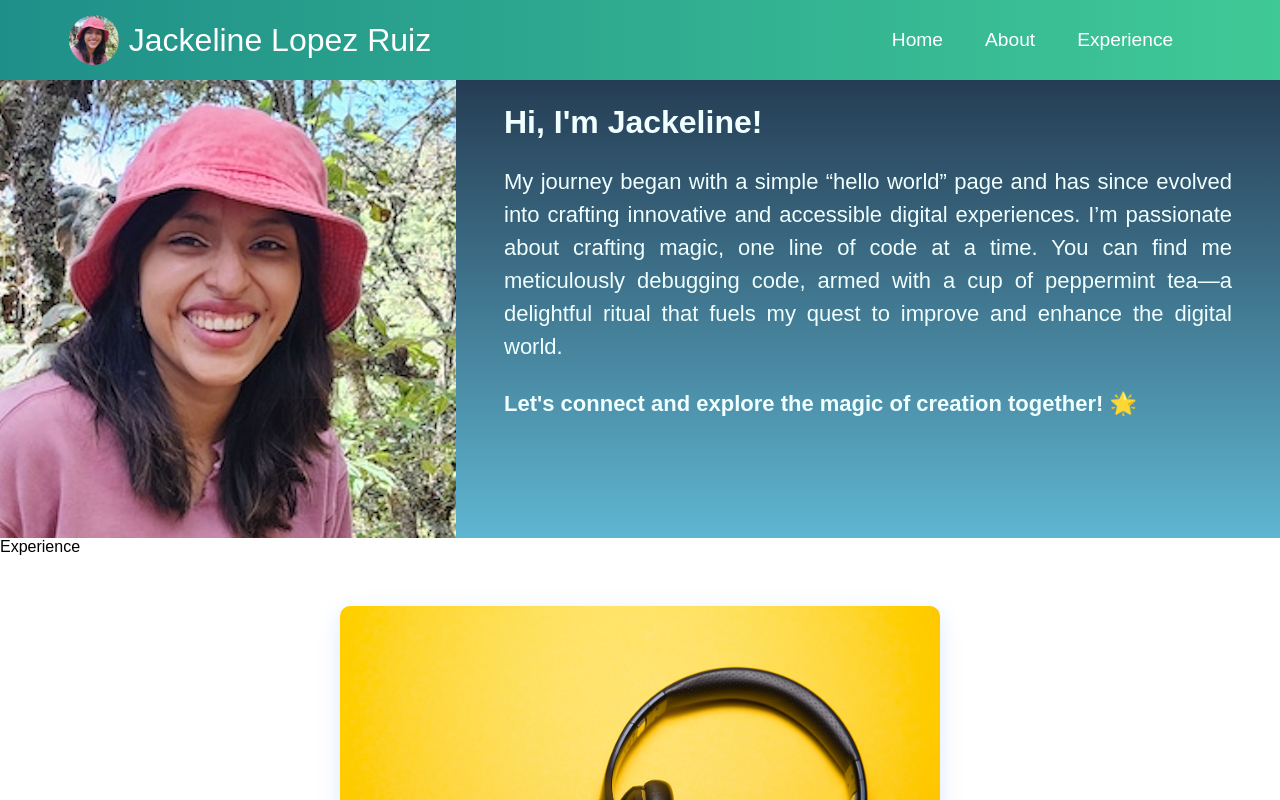
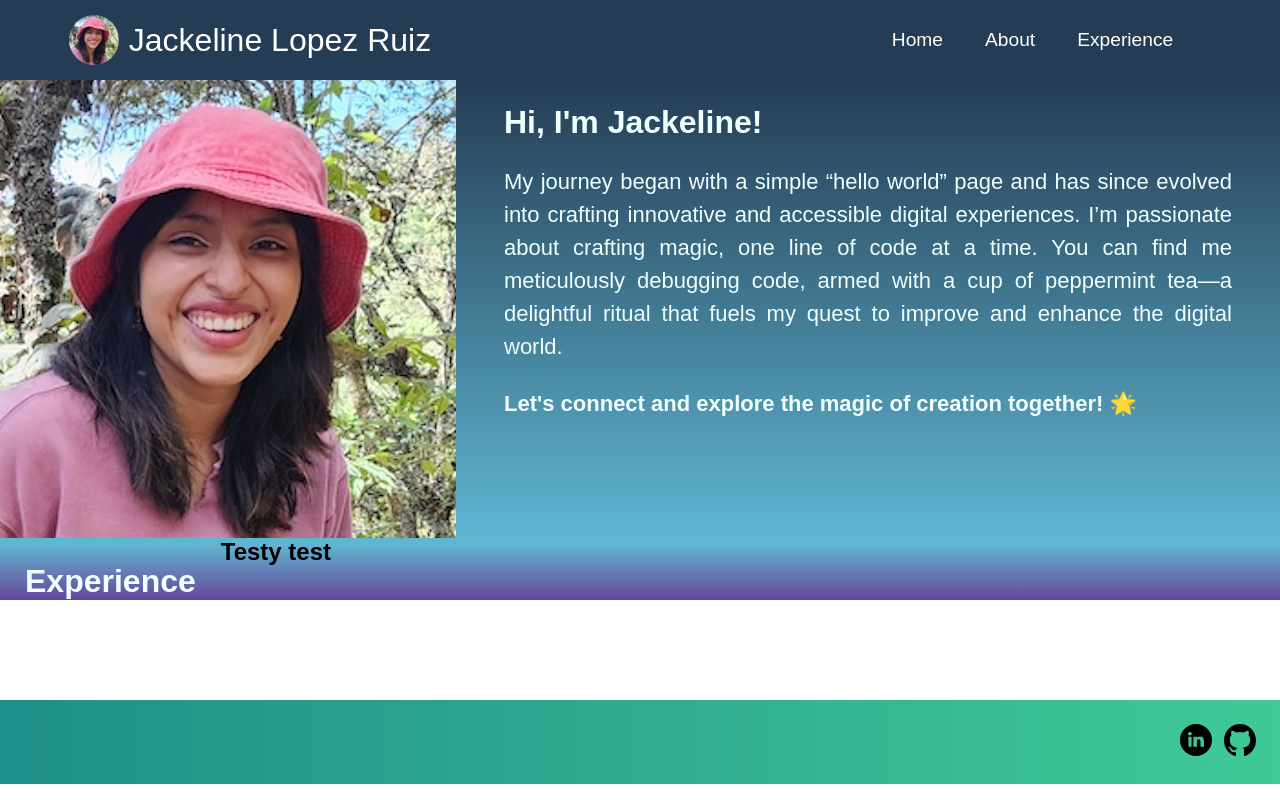
Before and after one commit to JLopezRuiz/website, a React (Create React App) app: page / in a window 1280 px wide. Shown: the top 800 px of the page. Built offline with nearby package versions, Linux system fonts and the light colour scheme.

Commit message:
add todos; changes to navbar; style experience page

```diff
--- a/src/components/navbar/Navbar.js
+++ b/src/components/navbar/Navbar.js
@@ -6,7 +6,7 @@ import WhiteMenuBar from '../../assets/icons/WhiteMenuBar.svg';
 import ProfilePic from '../../assets/images/profile-pic.png';
 import styles from './Navbar.module.scss';
 
-// TODO: make navbar sticky, transparent?, and pop-up on mouse over
+// TODO: make navbar transparent?, and pop-up on mouse over
 // DEBUG: link to Experience doesn't work when on a different page
 const Navbar = () => {
   const [click, setClick] = useState(false);
--- a/src/components/navbar/Navbar.module.scss
+++ b/src/components/navbar/Navbar.module.scss
@@ -1,12 +1,19 @@
+body {
+    padding-top: 80px;
+    // background: #253d54;
+}
+
 .navbar {
-  background: linear-gradient(90deg, rgb(31, 143, 137) 0%, rgb(64, 201, 151) 100%);
-  height: 80px;
+  background: #253d54;
+  // height: 80px;
   display: flex;
   justify-content: center;
   font-size: 1.2rem;
-  position: sticky;
+  position: fixed;
   top: 0;
   z-index: 999;
+  transition: all 300ms ease-in-out;
+  width: 100%;
 }
 
 .navbar-container {
@@ -14,7 +21,7 @@
   justify-content: center;
   align-items: center;
   height: 80px;
-  max-width: 1500px;
+  // max-width: 1500px;
 }
 
 .navbar-logo {
--- a/src/components/pages/experience/Experience.js
+++ b/src/components/pages/experience/Experience.js
@@ -1,8 +1,16 @@
 import React from 'react'
+import styles from './Experience.module.scss';
+import Title from '../../generic/title/Title';
 
+// Taboola, Liberty Mutual, DeNovo
 const Experience = () => {
   return (
-    <div id="experienceSection">Experience</div>
+    <div id="experienceSection" className={styles['experience-section']}>
+      <Title text={"Experience"} className={styles['experience-section-label']} />
+      <div>
+        <h2>Testy test</h2>
+      </div>
+    </div>
   )
 }
 
--- a/src/components/pages/experience/Experience.module.scss
+++ b/src/components/pages/experience/Experience.module.scss
@@ -0,0 +1,28 @@
+.experience-section {
+    background: linear-gradient(rgb(95, 182, 209) 10%, rgb(105, 69, 155) 100%);
+    display: flex;
+}
+
+.experience-section-label {
+    padding-top: 25px;
+    margin-left: 25px;
+    margin-right: 25px;
+    text-align:left;
+    color: azure;
+}
+
+.experience-section-jobs {
+    line-height: 1.5;
+    font-size: min(4vw, 22px);
+    text-align:justify;
+    margin: 24px 48px;
+    color: azure;
+}
+
+.experience-section-job-desc {
+    line-height: 1.5;
+    font-size: min(4vw, 22px);
+    text-align:justify;
+    margin: 24px 48px;
+    color: azure;
+}
--- a/src/components/pages/front-page/FrontPage.js
+++ b/src/components/pages/front-page/FrontPage.js
@@ -3,12 +3,12 @@ import Title from '../../generic/title/Title';
 import ProfilePic from '../../../assets/images/profile-pic.png';
 import styles from './FrontPage.module.scss';
 
-// TODO: Replace Image and Contact Button
+// TODO: Replace Image and Add Contact Button
 // TODO: When screen size smaller, place photo above and content below
 const FrontPage = () => {
     return (
-        <div className={styles['front-page']}>
-            <img src={ProfilePic} alt="me, smiling with a pink bucket hat" className={styles['front-page-img']} />
+        <div id="frontPage" className={styles['front-page']}>
+            <img src={ProfilePic} alt="me, smiling at the camera with a pink bucket hat" className={styles['front-page-img']} />
             <div>
                 <Title text="Hi, I'm Jackeline!" className={styles['front-page-title']} />
                 <p className={styles['front-page-text']}>
--- a/src/components/pages/home/Home.js
+++ b/src/components/pages/home/Home.js
@@ -1,16 +1,12 @@
 import React from 'react';
-import Cards from '../../generic/cards/Cards';
 import Experience from '../experience/Experience';
 import FrontPage from '../front-page/FrontPage';
 
 const Home = () => {
   return (
     <div>
-      <div id="frontPage">
-       <FrontPage />
-      </div>
+      <FrontPage />
       <Experience />
-      <Cards />
     </div>
   );
 };
```
Also changed, not shown: 2 other files (tests, documents, lock files or other folders).
